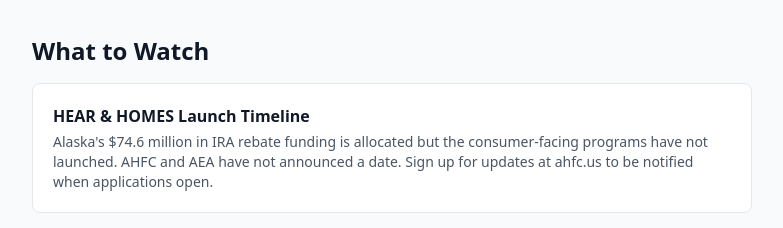
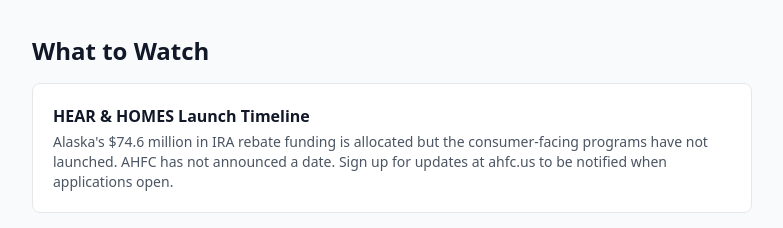
Before and after one commit to giniwproductions-88/homeenergybasics, a Next.js app: page /heat-pumps/states/ak in a window 1280 px wide. Shown: the part 9520-9748 px from the top of the page, without its empty margins (248-1031 px from the left). Built offline with nearby package versions, Linux system fonts and the light colour scheme.

Commit message:
AK: remove leftover AEA reference in What to Watch

```diff
--- a/src/app/heat-pumps/states/ak/page.tsx
+++ b/src/app/heat-pumps/states/ak/page.tsx
@@ -746,7 +746,7 @@ export default function AlaskaPage() {
               <p className="font-semibold text-gray-900">HEAR &amp; HOMES Launch Timeline</p>
               <p className="text-sm text-gray-600 mt-1">
                 Alaska&apos;s $74.6 million in IRA rebate funding is allocated but the consumer-facing
-                programs have not launched. AHFC and AEA have not announced a date. Sign up for
+                programs have not launched. AHFC has not announced a date. Sign up for
                 updates at ahfc.us to be notified when applications open.
               </p>
             </div>
```
